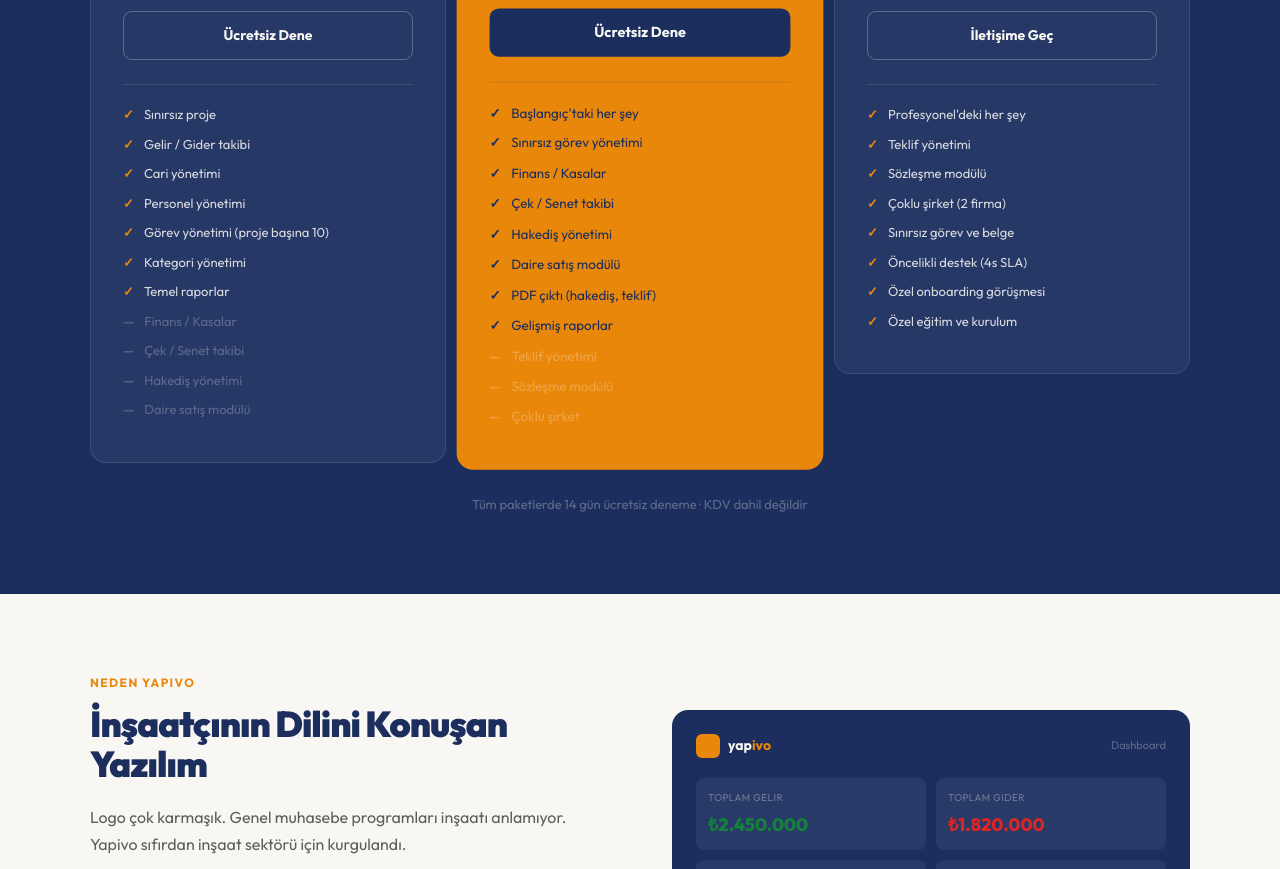
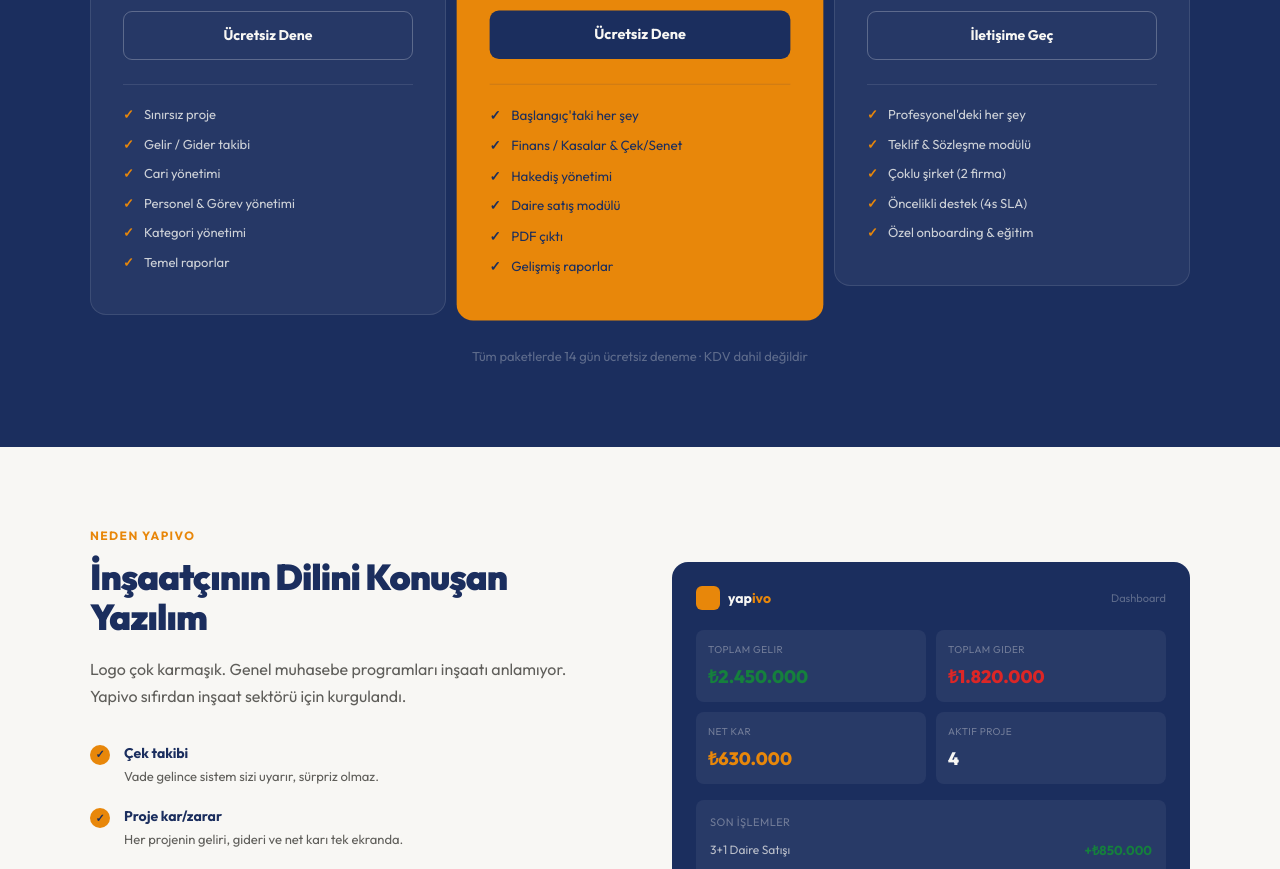
Before and after one commit to KeremGulsoy/yapivo-landing, a Next.js app: page / in a window 1280 px wide. Shown: the part 2140-3009 px from the top of the page. Built offline with nearby package versions, Linux system fonts and the light colour scheme.

Commit message:
Shorten pricing cards

```diff
--- a/app/page.js
+++ b/app/page.js
@@ -44,20 +44,14 @@
     users: '2 kullanıcı',
     extra: '₺150/ek kullanıcı',
     features: [
-        { text: 'Sınırsız proje', yes: true },
-        { text: 'Gelir / Gider takibi', yes: true },
-        { text: 'Cari yönetimi', yes: true },
-        { text: 'Personel yönetimi', yes: true },
-        { text: 'Görev yönetimi (proje başına 10)', yes: true },
-        { text: 'Kategori yönetimi', yes: true },
-        { text: 'Temel raporlar', yes: true },
-        { text: 'Finans / Kasalar', yes: false },
-        { text: 'Çek / Senet takibi', yes: false },
-        { text: 'Hakediş yönetimi', yes: false },
-        { text: 'Daire satış modülü', yes: false },
+      'Sınırsız proje',
+      'Gelir / Gider takibi',
+      'Cari yönetimi',
+      'Personel & Görev yönetimi',
+      'Kategori yönetimi',
+      'Temel raporlar',
     ],
     cta: 'Ücretsiz Dene',
-      ctaStyle: 'outline',
   },
   {
     name: 'Profesyonel',
@@ -69,20 +63,14 @@
     users: '5 kullanıcı',
     extra: '₺120/ek kullanıcı',
     features: [
-        { text: 'Başlangıç\'taki her şey', yes: true },
-        { text: 'Sınırsız görev yönetimi', yes: true },
-        { text: 'Finans / Kasalar', yes: true },
-        { text: 'Çek / Senet takibi', yes: true },
-        { text: 'Hakediş yönetimi', yes: true },
-        { text: 'Daire satış modülü', yes: true },
-        { text: 'PDF çıktı (hakediş, teklif)', yes: true },
-        { text: 'Gelişmiş raporlar', yes: true },
-        { text: 'Teklif yönetimi', yes: false },
-        { text: 'Sözleşme modülü', yes: false },
-        { text: 'Çoklu şirket', yes: false },
+      'Başlangıç\'taki her şey',
+      'Finans / Kasalar & Çek/Senet',
+      'Hakediş yönetimi',
+      'Daire satış modülü',
+      'PDF çıktı',
+      'Gelişmiş raporlar',
     ],
     cta: 'Ücretsiz Dene',
-      ctaStyle: 'filled',
   },
   {
     name: 'Kurumsal',
@@ -93,17 +81,13 @@
     users: '15 kullanıcı',
     extra: '₺100/ek kullanıcı',
     features: [
-        { text: 'Profesyonel\'deki her şey', yes: true },
-        { text: 'Teklif yönetimi', yes: true },
-        { text: 'Sözleşme modülü', yes: true },
-        { text: 'Çoklu şirket (2 firma)', yes: true },
-        { text: 'Sınırsız görev ve belge', yes: true },
-        { text: 'Öncelikli destek (4s SLA)', yes: true },
-        { text: 'Özel onboarding görüşmesi', yes: true },
-        { text: 'Özel eğitim ve kurulum', yes: true },
+      'Profesyonel\'deki her şey',
+      'Teklif & Sözleşme modülü',
+      'Çoklu şirket (2 firma)',
+      'Öncelikli destek (4s SLA)',
+      'Özel onboarding & eğitim',
     ],
     cta: 'İletişime Geç',
-      ctaStyle: 'outline',
   },
 ]
 
@@ -337,12 +321,8 @@
                 <div style={{ borderTop: plan.highlight ? '1px solid rgba(27,46,94,0.15)' : '1px solid rgba(255,255,255,0.1)', paddingTop: '20px' }}>
                   {plan.features.map((f, j) => (
                     <div key={j} style={{ display: 'flex', alignItems: 'center', gap: '10px', marginBottom: '10px' }}>
-                      <span style={{ fontSize: '13px', flexShrink: 0, color: f.yes ? (plan.highlight ? C.dark : C.amber) : 'rgba(255,255,255,0.2)', fontWeight: '700' }}>
-                        {f.yes ? '✓' : '—'}
-                      </span>
-                      <span style={{ fontSize: '13px', color: f.yes ? (plan.highlight ? C.dark : 'rgba(248,247,244,0.85)') : 'rgba(255,255,255,0.25)' }}>
-                        {f.text}
-                      </span>
+                      <span style={{ fontSize: '13px', flexShrink: 0, color: plan.highlight ? C.dark : C.amber, fontWeight: '700' }}>✓</span>
+                      <span style={{ fontSize: '13px', color: plan.highlight ? C.dark : 'rgba(248,247,244,0.8)' }}>{f}</span>
                   </div>
                   ))}
                 </div>
```
Lines whose indentation alone changed are shown as unchanged.
